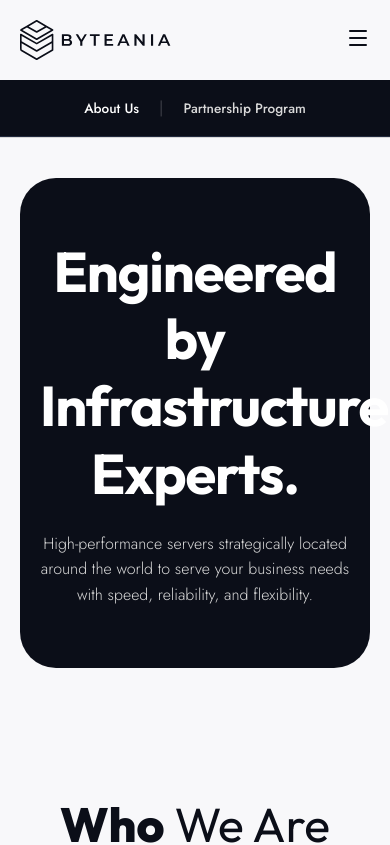
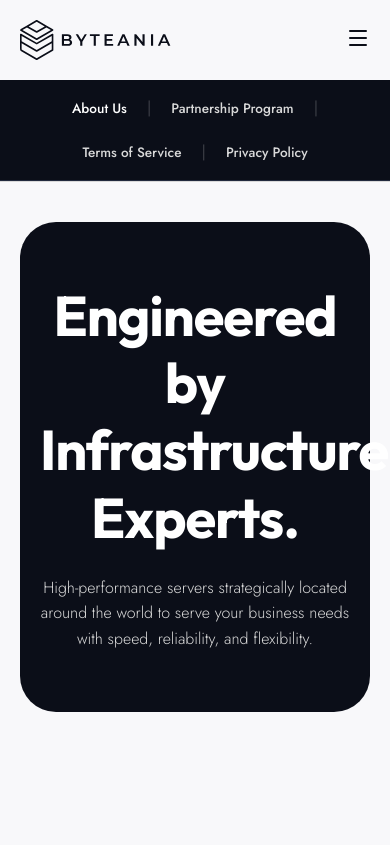
Before and after one commit to souiiii/Bytenia, a React (Vite) app: page /about-us in a window 390 px wide. Shown: the top 845 px of the page. Built offline with nearby package versions, Linux system fonts and the light colour scheme; what react-world-flags would draw is missing.

Commit message:
feat: implement responsive Navbar component with dropdown menus and mobile navigation support

```diff
--- a/src/components/Navbar/Navbar.jsx
+++ b/src/components/Navbar/Navbar.jsx
@@ -15,6 +15,8 @@ const SUBMENU_DATA = {
   COMPANY: [
     { label: "About Us", path: "/about-us" },
     { label: "Partnership Program", path: "/partnership-program" },
+    { label: "Terms of Service", path: "/terms-of-service" },
+    { label: "Privacy Policy", path: "/privacy-policy" },
   ]
 };
 
@@ -28,7 +30,9 @@ const PRODUCTS_ROUTES = [
 
 const COMPANY_ROUTES = [
   "/about-us",
-  "/partnership-program"
+  "/partnership-program",
+  "/terms-of-service",
+  "/privacy-policy"
 ];
 
 const Navbar = () => {
```
